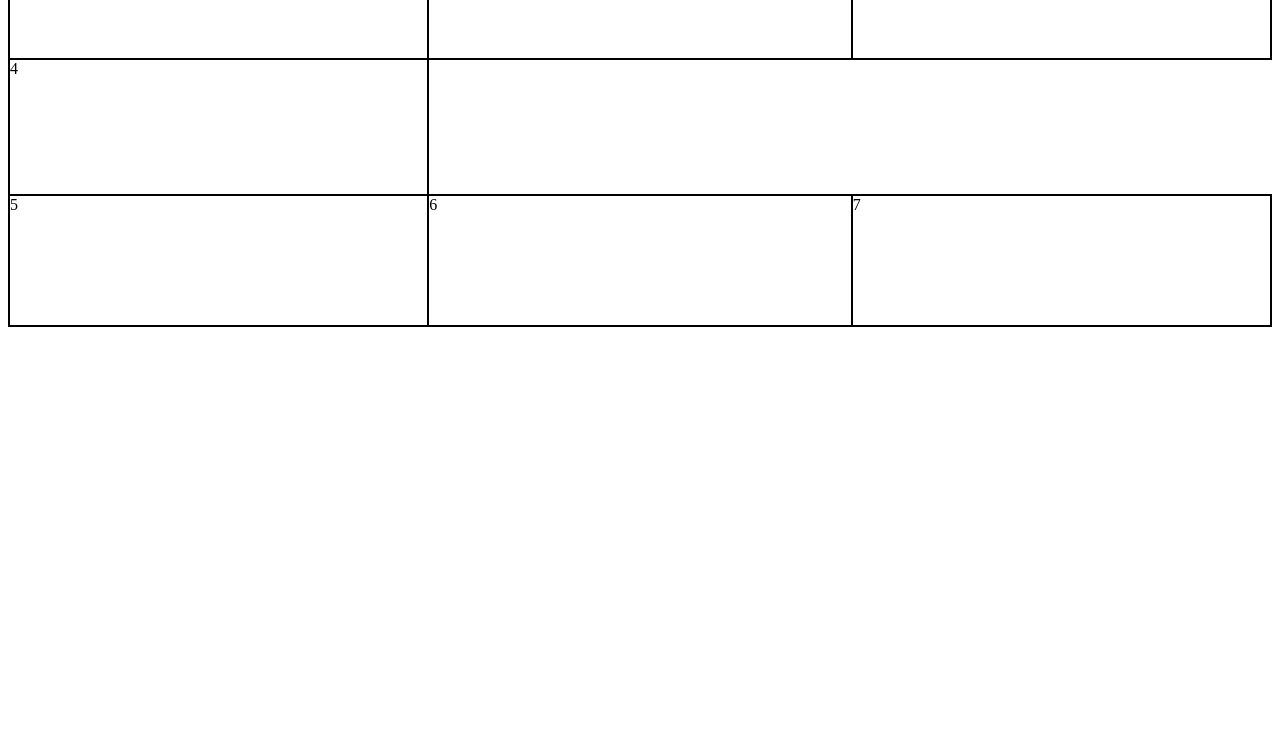
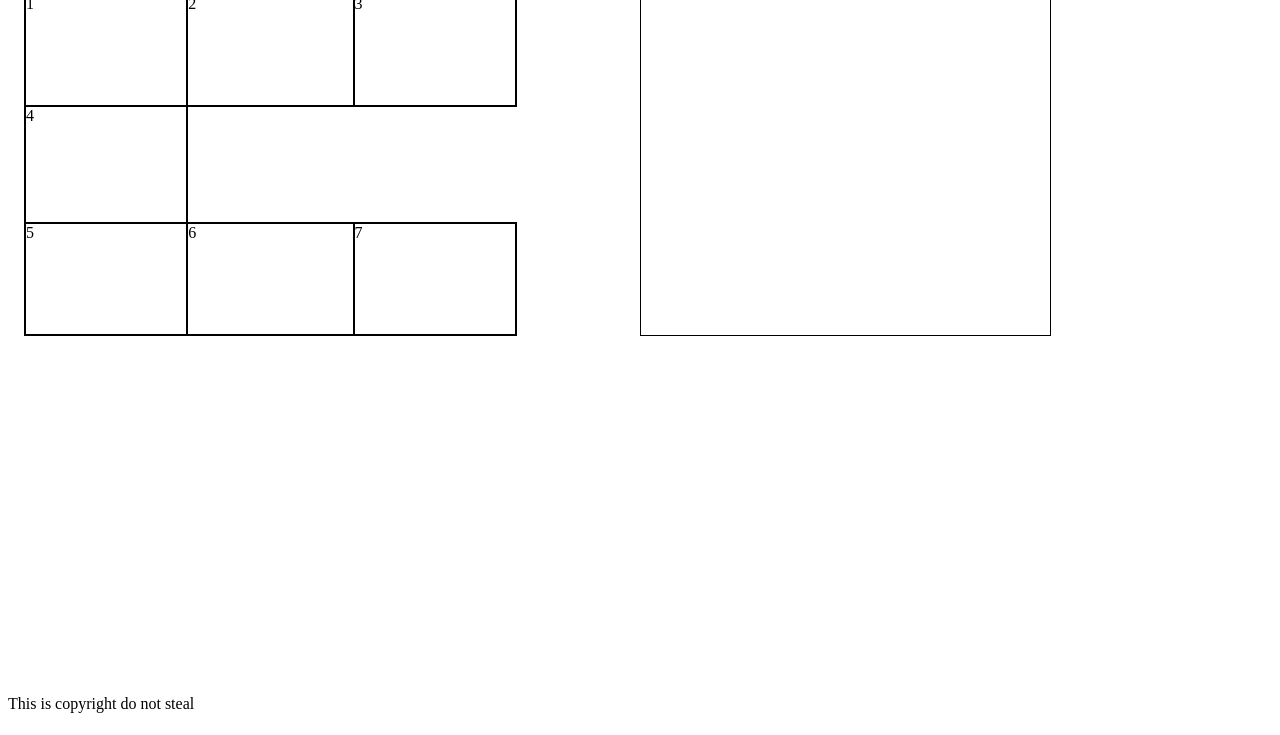
Before and after one commit to slogsdon7/csc4370project1, a plain HTML site: page index.html in a window 1280 px wide. Shown: the part 81-816 px from the top of the page. Drawn offline with Linux system fonts and the light colour scheme.

Commit message:
layouts and styling

```diff
--- a/index.html
+++ b/index.html
@@ -5,15 +5,26 @@
     <title></title>
 </head>
 <body>
+    <header>
+            <h1>Reserve a Room</h1>
+    </header>
+    <main>
     <div id="roomContainer">
-        <div id="room1">1</div>
-        <div id="room2">2</div>
-        <div id="room3">3</div>
-        <div id="room4">4</div>
-        <div id="room5">5</div>
-        <div id="room6">6</div>
-        <div id="room7">7</div>
+        <div tabindex="0" class="room" id="room1">1</div>
+        <div tabindex="0" class="room" id="room2">2</div>
+        <div tabindex="0" class="room" id="room3">3</div>
+        <div tabindex="0" class="room" id="room4">4</div>
+        <div tabindex="0" class="room" id="room5">5</div>
+        <div tabindex="0" class="room" id="room6">6</div>
+        <div tabindex="0" class="room" id="room7">7</div>
+    </div>
+    <div id="roomDetail">
+
     </div>
 
+</main>
+    <footer>
+        This is copyright do not steal
+    </footer>
 </body>
 </html>
--- a/styles.css
+++ b/styles.css
@@ -1,24 +1,53 @@
+
+/* Page layout */
+body{
+    display: grid;
+    grid-template-columns: 1fr;
+    grid-template-rows: 50px 1fr 2em;
+    position: relative;
+
+    min-height: 100vh;
+}
 /*
-*Room Layout
+Main layout & styles
 */
+
+main{
+    margin: 1em;
+    display: grid;
+    grid-template-rows: 1fr 1fr;
+    grid-template-columns:3fr 2fr 1fr;
+    justify-content: start;
+}
+div#roomDetail{
+    border: solid 1px black ;
+
+}
+/*
+*Room map layout & styles
+*/
+
 
 #roomContainer{
     display: grid;
     grid-template-columns: 1fr 1fr 1fr;
     grid-template-rows: 1fr 1fr 1fr;
-    height: 400px;
+    width: 80%;
 }
 
-#roomContainer > div{
+.room{
     border: solid 2px black;
-    box-sizing: border-box;
 }
-div#room1{
+div.room:hover,
+div.room:focus{
+    background-color: green;
+}
+#room1{
     grid-row: 1/1;
     grid-column: 1/1;
 }
 
-div#room2{
+#room2{
     grid-row: 1/1;
     grid-column: 2/2;
     border-right: none;
@@ -26,12 +55,12 @@ div#room2{
 
 }
 
-div#room3{
+#room3{
     grid-row: 1/1;
     grid-column: 3/3;
 }
 
-div#room4{
+#room4{
     grid-row: 2/2;
     grid-column: 1/1;
     border-top: none;
@@ -40,13 +69,13 @@ div#room4{
 
 }
 
-div#room5{
+#room5{
     grid-row: 3/3;
     grid-column: 1/1;
 
 }
 
-div#room6{
+#room6{
     grid-row: 3/3;
     grid-column: 2/2;
     border-right: none;
@@ -54,7 +83,7 @@ div#room6{
 
 }
 
-div#room7{
+#room7{
     grid-row: 3/3;
     grid-column: 3/3;
 }
```
